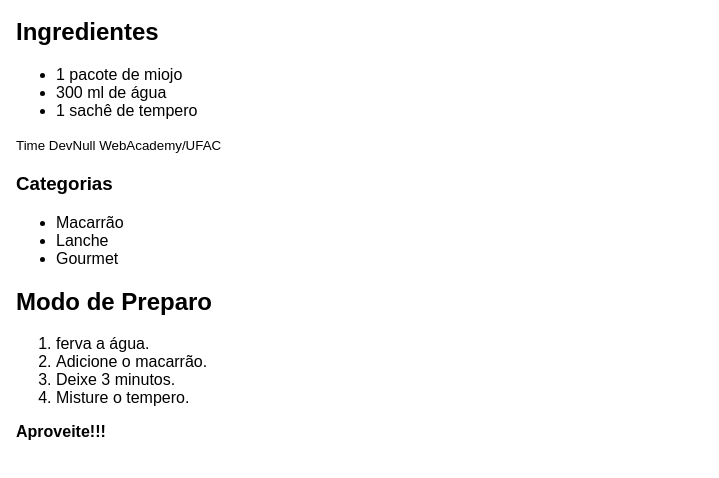
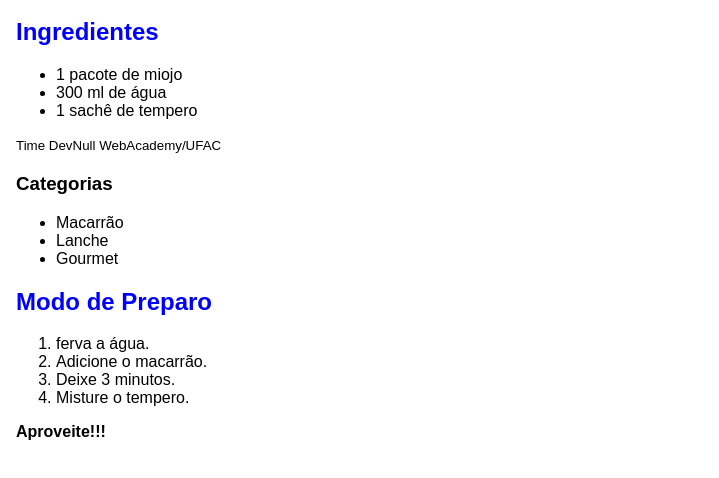
Before and after one commit to GuiFeC/Projeto-Receita, a plain HTML site: page index.html in a window 1280 px wide. Shown: the part 136-614 px from the top of the page, without its empty margins (0-719 px from the left). Drawn offline with Linux system fonts and the light colour scheme.

Commit message:
feat: corrigindo algo

```diff
--- a/estilo.css
+++ b/estilo.css
@@ -5,6 +5,6 @@ body{
     margin: 0;
     padding: 1rem;
 }
-hz{
+h2{
     color:blue;
 }
```
